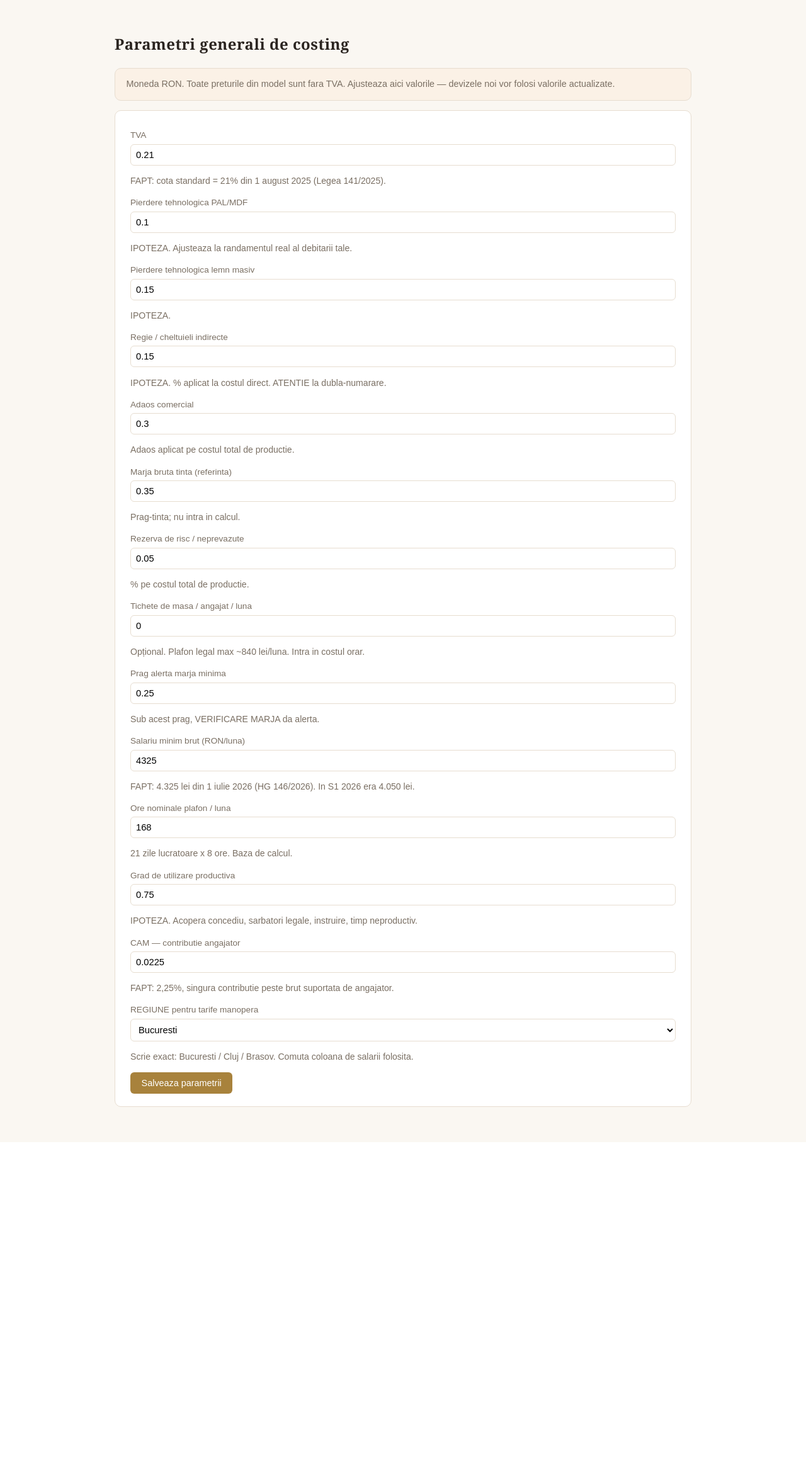
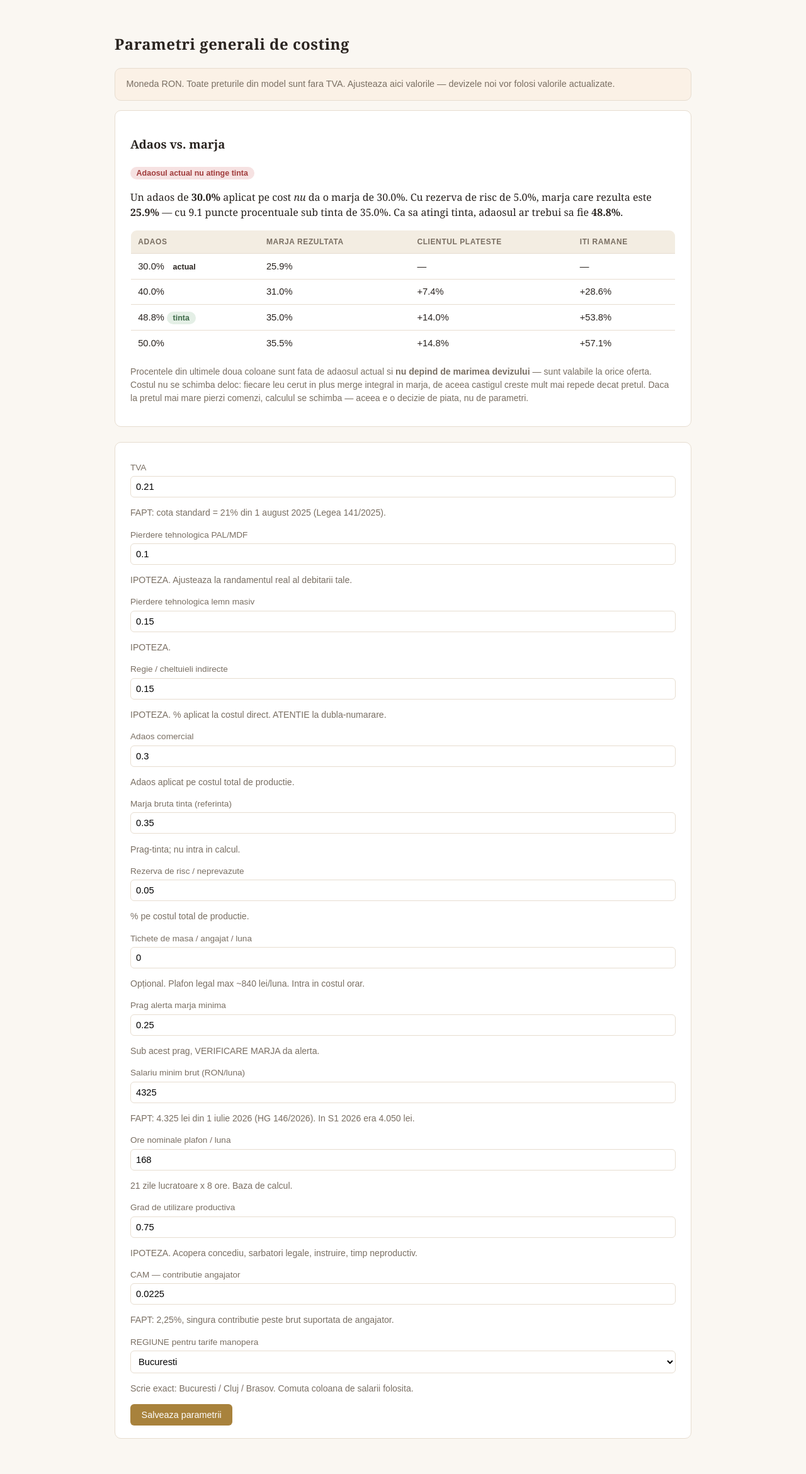
Before and after one commit to ghiuzelea0-create/radar-odaie, a Flask app: page /parametri in a window 1280 px wide. Shown: the part 80-2421 px from the top of the page at 63% size. Before the commit the page ends 1894 px from the top, so only its background shows below. Run offline with Flask 3, Linux system fonts and the light colour scheme.

Commit message:
Show what margin the markup actually produces, on the Parametri page
parametri.json carries a 35% target margin next to a 30% markup, and its own
note says the target does not enter any calculation — so nothing connected
the two. The engine prices at cost x (1 + adaos + rezerva), which means a 30%
markup yields a 25,93% margin, and the gap went unnoticed on every quote.

- marja_din_adaos / adaos_pentru_marja / scenarii_adaos live in
  costing_engine.py, next to the pricing formula they describe, so the two
  cannot drift apart unnoticed.
- The Parametri page states the relation, flags when the markup misses the
  target, and gives the markup that would reach it.
- A scenario table shows, against the current markup, how much more the
  client pays and how much more is left. Both are ratios fixed by the
  parameters alone, so they hold for any quote regardless of size: going
  from 25,9% to 35% margin is +14,0% price and +53,8% kept. Cost does not
  move between scenarios, which is why the second number outruns the first.
- The page says plainly that losing orders at the higher price changes the
  arithmetic, and that this is a market decision the app cannot make.

A test runs the real engine at four markups and asserts the announced margin
equals the one the deviz computes, so the page cannot quietly disagree with
the quotes.

Fixed while testing: when the saved markup already equalled the target, the
table showed the row twice — the stored value and the one derived from the
target differ by one ULP, so the set kept both. Values are rounded before
deduplication now, with a test covering that exact case.

```diff
--- a/arca-app/app.py
+++ b/arca-app/app.py
@@ -6,7 +6,17 @@ from datetime import date
 
 from flask import Flask, redirect, render_template, request, url_for
 
-from costing_engine import DevizError, DevizInput, Logistica, ManoperaLine, MaterialLine, calculeaza_deviz
+from costing_engine import (
+    DevizError,
+    DevizInput,
+    Logistica,
+    ManoperaLine,
+    MaterialLine,
+    adaos_pentru_marja,
+    calculeaza_deviz,
+    marja_din_adaos,
+    scenarii_adaos,
+)
 from design_engine import CorpError, CorpInput, TIPURI_CONSTRUCTIE, TIPURI_INCHIDERE_SUS, SISTEME_ASAMBLARE, calculeaza_corp
 from legaturi import coduri_proiecte, compara_marja_ofertata, devize_pentru_proiect, total_ofertat
 from management_engine import (
@@ -93,7 +103,20 @@ def parametri_view():
                     pass
         _salveaza_parametri(parametri)
         return redirect(url_for("parametri_view"))
-    return render_template("parametri.html", parametri=parametri, regiuni=["Bucuresti", "Cluj", "Brasov"])
+
+    adaos = float(parametri["adaos_comercial"]["valoare"])
+    rezerva = float(parametri["rezerva_risc"]["valoare"])
+    tinta = float(parametri["marja_bruta_tinta"]["valoare"])
+
+    return render_template(
+        "parametri.html",
+        parametri=parametri,
+        regiuni=["Bucuresti", "Cluj", "Brasov"],
+        marja_curenta=marja_din_adaos(adaos, rezerva),
+        marja_tinta=tinta,
+        adaos_necesar=adaos_pentru_marja(tinta, rezerva),
+        scenarii=scenarii_adaos(adaos, rezerva, tinta),
+    )
 
 
 @app.route("/nomenclator")
--- a/arca-app/costing_engine.py
+++ b/arca-app/costing_engine.py
@@ -16,6 +16,75 @@ CATEGORII_PIERDERE_LEMN_MASIV = {"Lemn masiv"}
 def parametri_valori(parametri_raw: dict) -> dict:
     """Extrage doar valoarea numerica/text din structura {cheie: {valoare, observatii, parametru}}."""
     return {k: v["valoare"] for k, v in parametri_raw.items()}
+
+
+# --- Adaos vs. marja ---------------------------------------------------------
+#
+# Motorul stabileste pretul asa: pret = cost x (1 + adaos + rezerva).
+# De aici rezulta ca marja bruta NU e egala cu adaosul, si ca ea nu depinde
+# deloc de marimea devizului — doar de acesti doi parametri. Confuzia dintre
+# adaos si marja costa bani la fiecare oferta, asa ca functiile de mai jos fac
+# relatia explicita si verificabila.
+
+
+def marja_din_adaos(adaos: float, rezerva: float) -> float:
+    """Marja bruta care rezulta efectiv dintr-un adaos dat.
+
+    marja = (pret - cost) / pret = (adaos + rezerva) / (1 + adaos + rezerva)
+    """
+    suma = adaos + rezerva
+    return suma / (1 + suma)
+
+
+def adaos_pentru_marja(marja_tinta: float, rezerva: float) -> float:
+    """Adaosul necesar ca sa atingi o marja tinta, la o rezerva data.
+
+    Inversa lui `marja_din_adaos`: din marja = (a+r)/(1+a+r) rezulta
+    a + r = marja / (1 - marja).
+    """
+    if marja_tinta >= 1:
+        raise ValueError("O marja de 100% ar cere un adaos infinit.")
+    return marja_tinta / (1 - marja_tinta) - rezerva
+
+
+def scenarii_adaos(adaos_curent: float, rezerva: float, marja_tinta: float) -> list[dict]:
+    """Ce se schimba la client si la tine daca muti adaosul.
+
+    Raportul de pret si cel de castig depind doar de parametri, nu de deviz —
+    de aceea sunt exprimate procentual: sunt valabile la orice oferta, de la un
+    corp la o casa intreaga.
+    """
+    adaos_tinta = adaos_pentru_marja(marja_tinta, rezerva)
+
+    # Rotunjim inainte de deduplicare. Adaosul salvat in parametri si cel
+    # calculat din tinta pot diferi cu un ULP (0,4884615384615385 fata de
+    # ...84), iar un `set` le-ar pastra pe amandoua si tabelul ar afisa acelasi
+    # rand de doua ori. Sase zecimale inseamna 0,0001% — sub orice relevanta.
+    PRECIZIE = 6
+    curent = round(adaos_curent, PRECIZIE)
+    valori = sorted({round(a, PRECIZIE) for a in (adaos_curent, adaos_tinta, 0.30, 0.40, 0.50) if a >= 0})
+
+    baza_pret = 1 + adaos_curent + rezerva
+    baza_castig = adaos_curent + rezerva
+
+    scenarii = []
+    for adaos in valori:
+        pret = 1 + adaos + rezerva
+        castig = adaos + rezerva
+        scenarii.append(
+            {
+                "adaos": adaos,
+                "marja": marja_din_adaos(adaos, rezerva),
+                # Cat la suta mai mult plateste clientul fata de adaosul curent.
+                "delta_pret_pct": pret / baza_pret - 1,
+                # Cat la suta mai mult ramane la tine fata de adaosul curent.
+                "delta_castig_pct": (castig / baza_castig - 1) if baza_castig else 0.0,
+                "este_curent": adaos == curent,
+                # Toleranta pe potriva rotunjirii de mai sus.
+                "atinge_tinta": abs(marja_din_adaos(adaos, rezerva) - marja_tinta) < 1e-6,
+            }
+        )
+    return scenarii
 
 
 def gaseste_material(denumire: str, materiale: list[dict]) -> dict | None:
--- a/arca-app/templates/parametri.html
+++ b/arca-app/templates/parametri.html
@@ -2,6 +2,56 @@
 {% block content %}
 <h2>Parametri generali de costing</h2>
 <p class="notice">Moneda RON. Toate preturile din model sunt fara TVA. Ajusteaza aici valorile — devizele noi vor folosi valorile actualizate.</p>
+
+<div class="card">
+  <h3>Adaos vs. marja</h3>
+  {% if marja_curenta >= marja_tinta %}
+    <p><span class="badge ok">Adaosul actual atinge tinta</span>
+      Adaos {{ "%.1f"|format(parametri.adaos_comercial.valoare * 100) }}% →
+      marja {{ "%.1f"|format(marja_curenta * 100) }}%, tinta {{ "%.1f"|format(marja_tinta * 100) }}%.</p>
+  {% else %}
+    <p><span class="badge alert">Adaosul actual nu atinge tinta</span></p>
+    <p>
+      Un adaos de <strong>{{ "%.1f"|format(parametri.adaos_comercial.valoare * 100) }}%</strong> aplicat pe cost
+      <em>nu</em> da o marja de {{ "%.1f"|format(parametri.adaos_comercial.valoare * 100) }}%.
+      Cu rezerva de risc de {{ "%.1f"|format(parametri.rezerva_risc.valoare * 100) }}%, marja care rezulta este
+      <strong>{{ "%.1f"|format(marja_curenta * 100) }}%</strong> —
+      cu {{ "%.1f"|format((marja_tinta - marja_curenta) * 100) }} puncte procentuale sub tinta de
+      {{ "%.1f"|format(marja_tinta * 100) }}%.
+      Ca sa atingi tinta, adaosul ar trebui sa fie <strong>{{ "%.1f"|format(adaos_necesar * 100) }}%</strong>.
+    </p>
+  {% endif %}
+
+  <table>
+    <thead>
+      <tr>
+        <th>Adaos</th><th>Marja rezultata</th>
+        <th>Clientul plateste</th><th>Iti ramane</th>
+      </tr>
+    </thead>
+    <tbody>
+      {% for s in scenarii %}
+      <tr>
+        <td>
+          {{ "%.1f"|format(s.adaos * 100) }}%
+          {% if s.este_curent %}<span class="badge">actual</span>{% endif %}
+          {% if s.atinge_tinta %}<span class="badge ok">tinta</span>{% endif %}
+        </td>
+        <td>{{ "%.1f"|format(s.marja * 100) }}%</td>
+        <td>{% if s.este_curent %}—{% else %}{{ "%+.1f"|format(s.delta_pret_pct * 100) }}%{% endif %}</td>
+        <td>{% if s.este_curent %}—{% else %}{{ "%+.1f"|format(s.delta_castig_pct * 100) }}%{% endif %}</td>
+      </tr>
+      {% endfor %}
+    </tbody>
+  </table>
+
+  <p class="muted">
+    Procentele din ultimele doua coloane sunt fata de adaosul actual si <strong>nu depind de marimea devizului</strong> —
+    sunt valabile la orice oferta. Costul nu se schimba deloc: fiecare leu cerut in plus merge integral in marja, de aceea
+    castigul creste mult mai repede decat pretul.
+    Daca la pretul mai mare pierzi comenzi, calculul se schimba — aceea e o decizie de piata, nu de parametri.
+  </p>
+</div>
 <form method="post">
   <div class="card">
     {% for cheie, item in parametri.items() %}
```
Also changed, not shown: arca-app/tests/test_adaos_marja.py (added, +124 -0 lines), arca-app/README.md.
